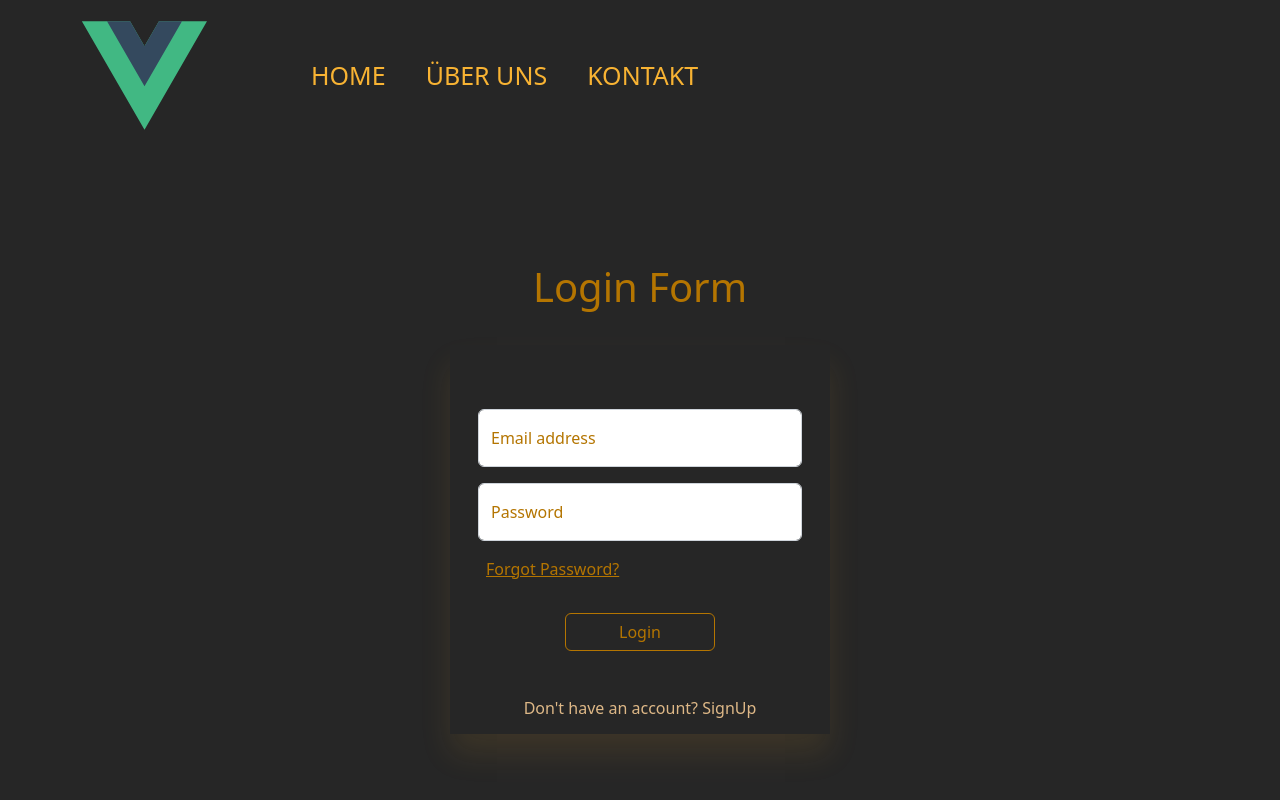
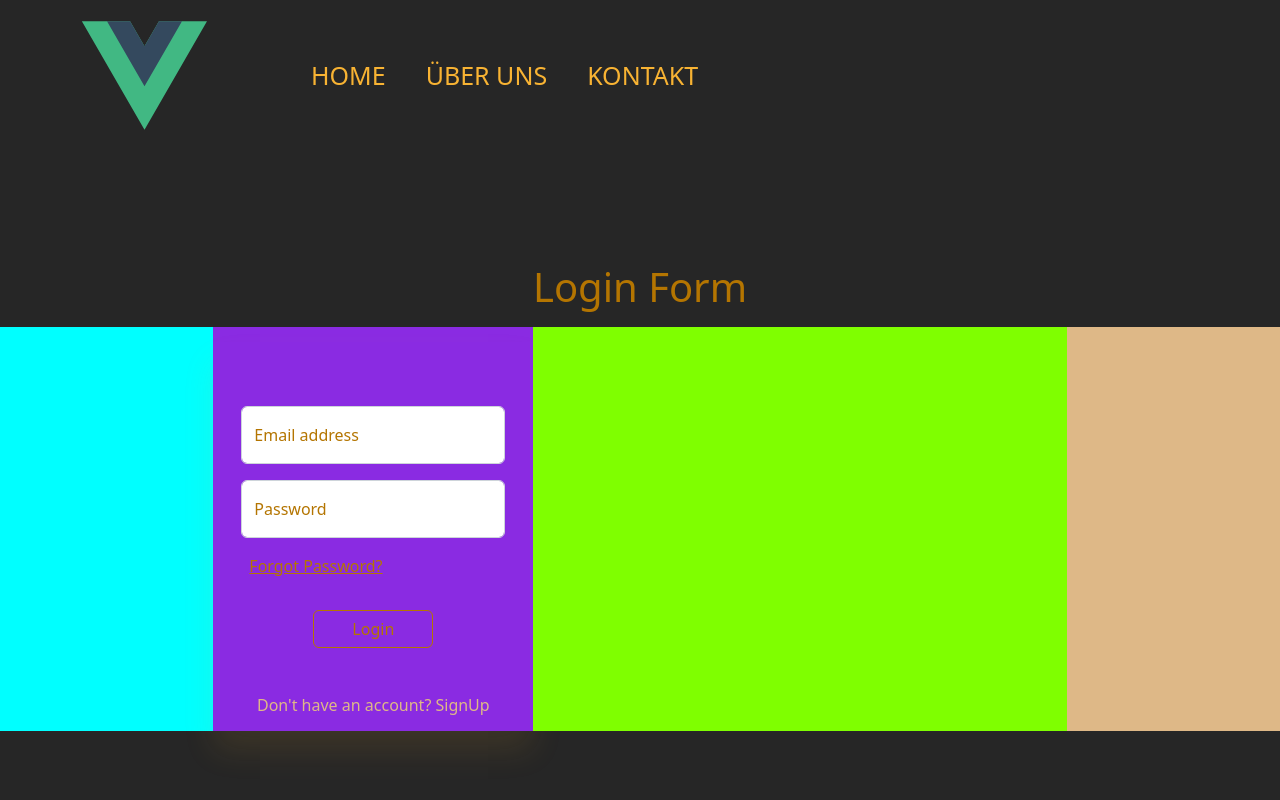
Before and after one commit to kartikriziya/RTRT, a Vue app: page /login in a window 1280 px wide. Shown: the top 800 px of the page. Built offline with nearby package versions, Linux system fonts and the light colour scheme.

Commit message:
dev update

```diff
--- a/src/pages/Login.vue
+++ b/src/pages/Login.vue
@@ -1,14 +1,14 @@
 <script setup></script>
 <template>
-  <div class="container pt-5" id="login">
+  <div class="container-fluid pt-5" id="login">
     <div class="row">
       <div class="col-12 text-center" id="loginTxt">
         <h1>Login Form</h1>
       </div>
     </div>
     <div class="row pt-2">
-      <div class="col-sm-2 col-md-3 col-lg-3 col-xl-4"></div>
-      <div class="col-sm-8 col-md-6 col-lg-6 col-xl-4">
+      <div class="col-sm-1 col-md-1 col-lg-2 col-xl-2" style="background-color: aqua;"></div>
+      <div class="col-sm-5 col-md-4 col-lg-3 col-xl-3" style="background-color: blueviolet;">
         <form
           action=""
           class="row gy-3 needs-validation pt-5 ps-3 pe-3 pb-2"
@@ -52,7 +52,8 @@
           </div>
         </form>
       </div>
-      <div class="col-sm-2 col-md-3 col-lg-3 col-xl-4"></div>
+      <div class="col-sm-5 col-md-6 col-lg-5 col-xl-5" style="background-color: chartreuse;"></div>
+      <div class="col-sm-1 col-md-1 col-lg-2 col-xl-2" style="background-color: burlywood;"></div>
     </div>
   </div>
 </template>
```
Also changed, not shown: 1 other file (tests, documents, lock files or other folders).
